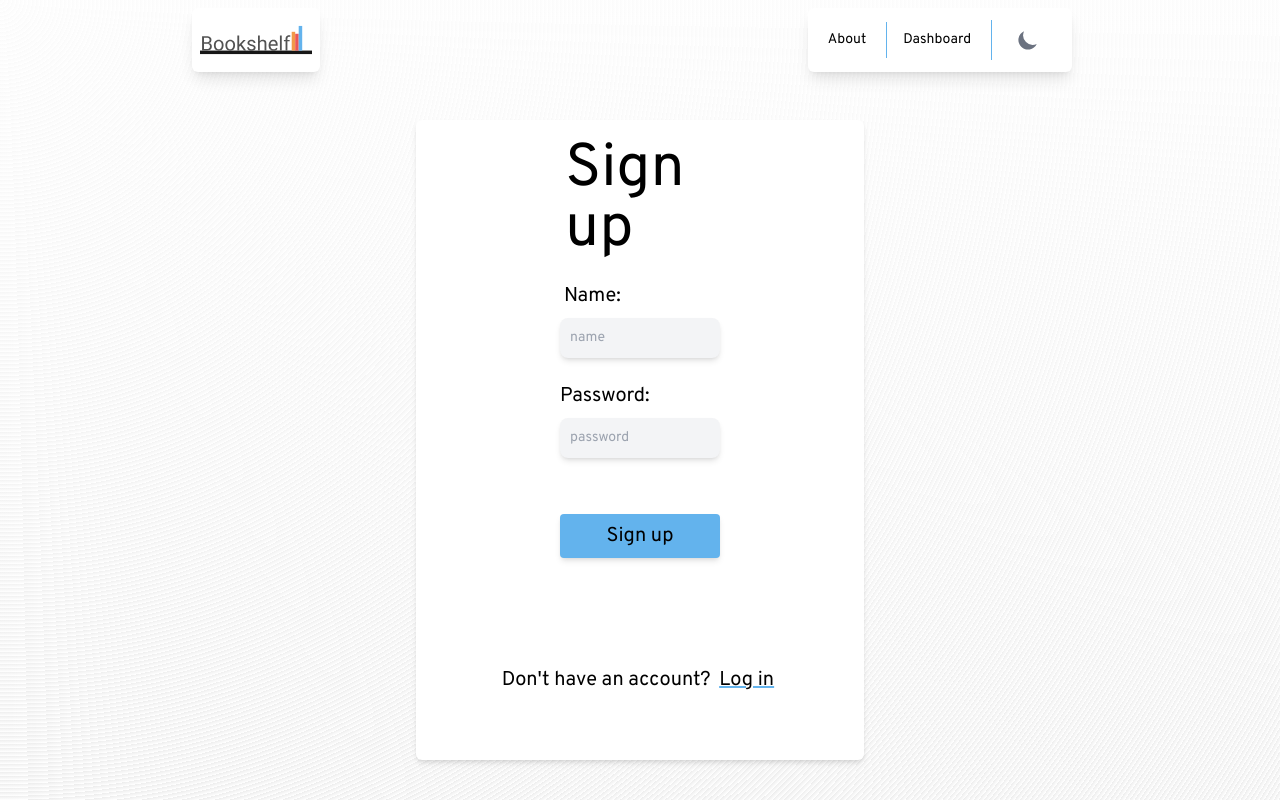
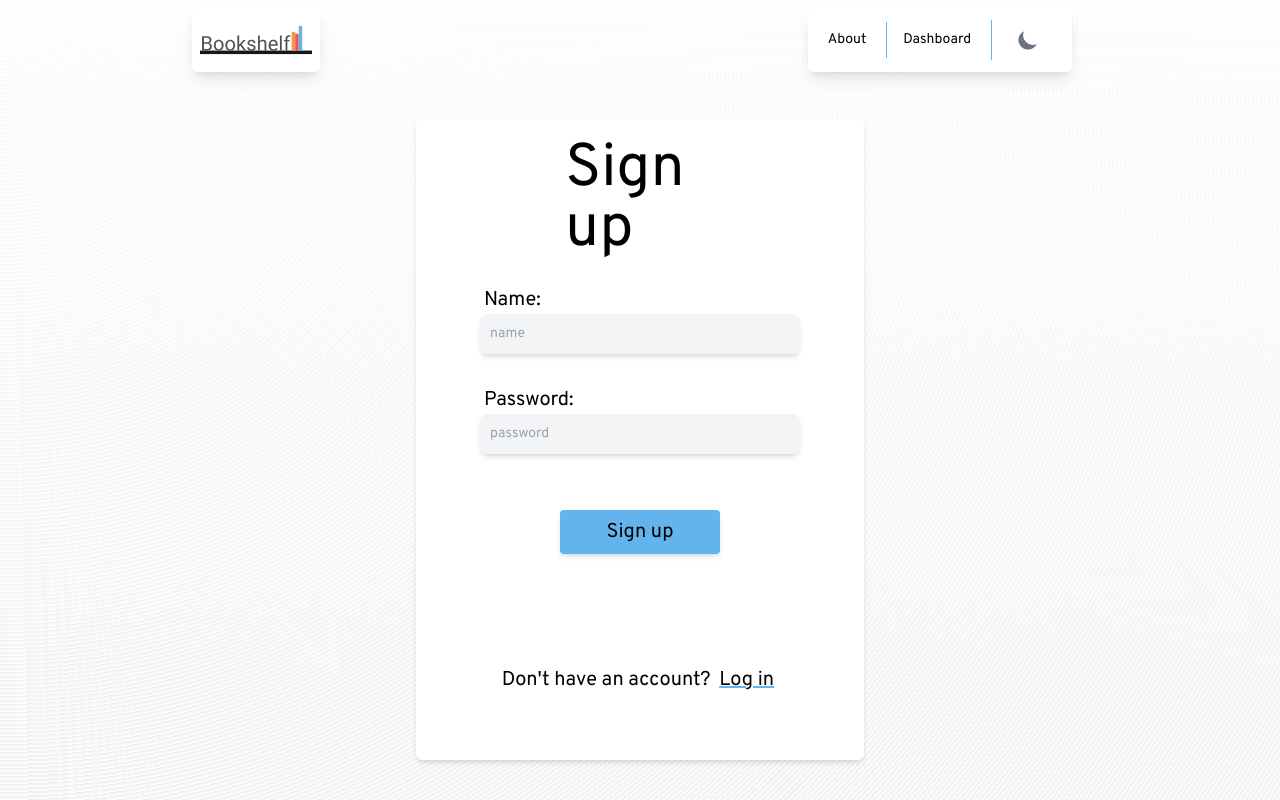
Before and after one commit to conalli/bookshelf-client, a Next.js app: page /signin in a window 1280 px wide. Shown: the top 800 px of the page. Built offline with nearby package versions, Linux system fonts and the light colour scheme; no server answers.

Commit message:
update styling for SignInForm

```diff
--- a/src/components/SignInForm/index.tsx
+++ b/src/components/SignInForm/index.tsx
@@ -40,9 +40,9 @@ const SignInForm: React.FC<SignInFormProps> = ({ type }) => {
         }}
       >
         {({ isSubmitting }) => (
-          <Form>
-            <div className="flex flex-col gap-2 py-2 text-xl">
-              <label htmlFor="name" className="pl-1">
+          <Form className="w-32 md:w-80">
+            <div className="py-2 text-md md:text-xl w-full">
+              <label htmlFor="name" className="pl-1 py-2">
                 Name:
               </label>
               <Field
@@ -55,12 +55,14 @@ const SignInForm: React.FC<SignInFormProps> = ({ type }) => {
                 length={50}
                 className="appearance-none bg-gray-100  text-gray-900 text-sm rounded-lg focus:ring-bk-blue focus:border-bk-blue block w-full p-2.5 dark:bg-gray-700 dark:placeholder-gray-400 dark:text-white dark:focus:ring-bk-orange dark:focus:border-bk-orange shadow-md"
               />
-              <p className="text-bk-blue dark:text-bk-orange font-semibold pl-1 text-md">
+              <p className="text-bk-blue dark:text-bk-orange font-semibold pl-1 py-2 text-xs md:text-md">
                 <ErrorMessage name="name" />
               </p>
             </div>
-            <div className="flex flex-col gap-2 py-2 text-xl">
-              <label htmlFor="password">Password:</label>
+            <div className="py-2 text-md md:text-xl">
+              <label htmlFor="password" className="py-2 pl-1">
+                Password:
+              </label>
               <Field
                 id="password"
                 name="password"
@@ -71,15 +73,15 @@ const SignInForm: React.FC<SignInFormProps> = ({ type }) => {
                 length={50}
                 className="appearance-none bg-gray-100  text-gray-900 text-sm rounded-lg focus:ring-bk-blue focus:border-bk-blue block w-full p-2.5 dark:bg-gray-700 dark:placeholder-gray-400 dark:text-white dark:focus:ring-bk-orange dark:focus:border-bk-orange shadow-md"
               />
-              <p className="text-bk-blue dark:text-bk-orange font-semibold pl-1 text-md">
+              <p className="text-bk-blue dark:text-bk-orange font-semibold pl-1 py-2 text-xs md:text-md">
                 <ErrorMessage name="password" />
               </p>
-              <div className="flex justify-center py-10">
+              <div className="flex justify-center py-2 md:py-10">
                 <motion.button
                   whileHover={{ scale: 1.1 }}
                   type="submit"
                   disabled={isSubmitting || isAuthLoading}
-                  className="bg-bk-blue dark:bg-bk-orange text-xl px-5 py-2 w-40 hover:opacity-90 rounded shadow-md"
+                  className="bg-bk-blue dark:bg-bk-orange text-sm md:text-xl px-5 py-2 w-24 md:w-40 hover:opacity-90 rounded shadow-md"
                 >
                   {type}
                 </motion.button>
```
